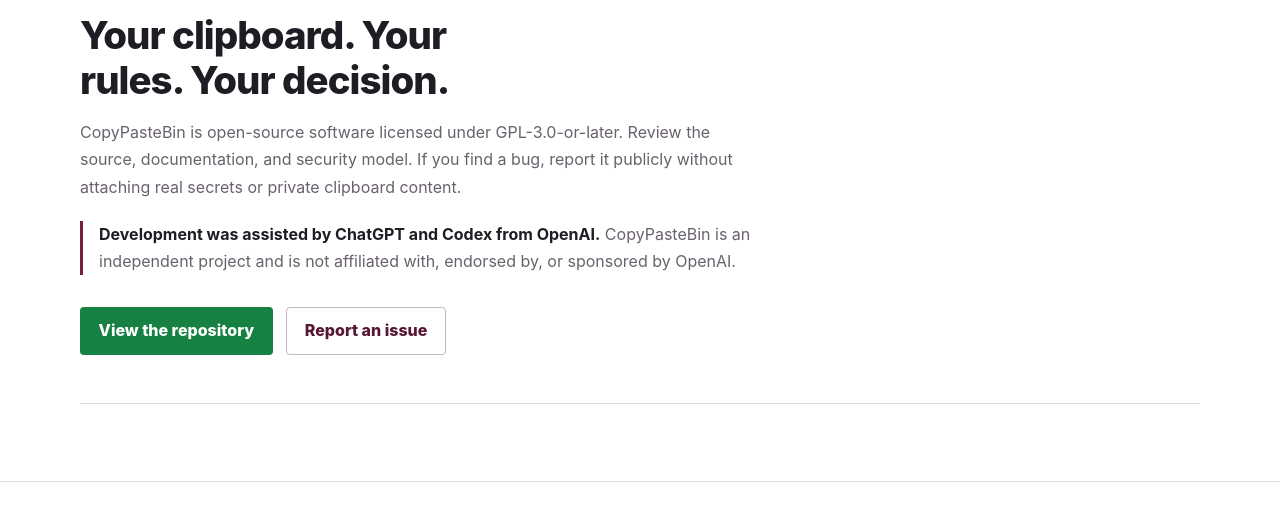
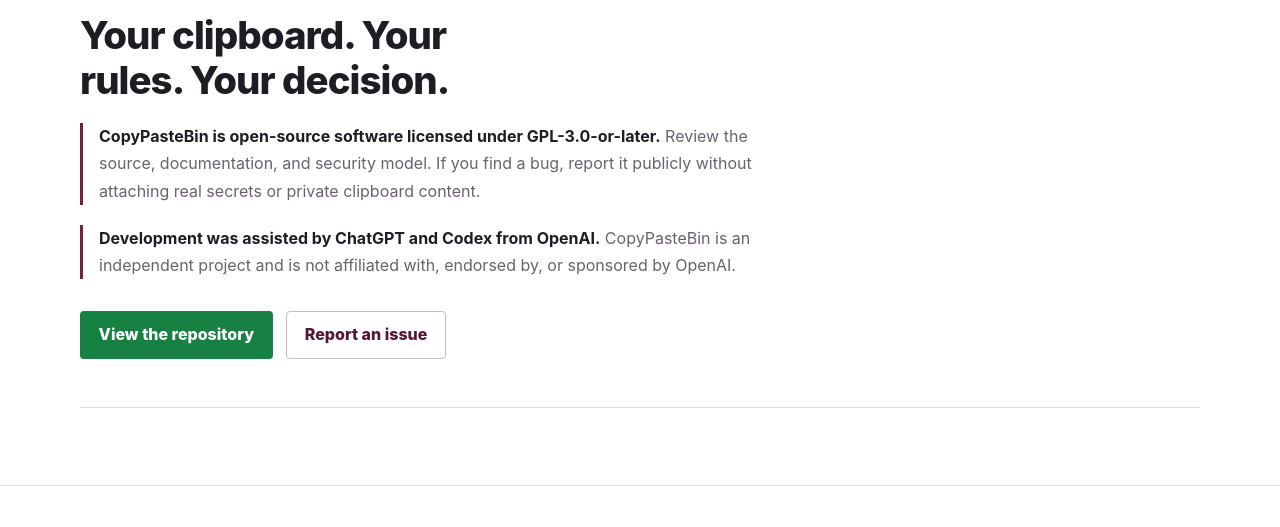
Before and after one commit to kozlowska-anna/CopyPasteBin, a plain HTML site: page en/index.html in a window 1280 px wide. Shown: the part 8737-9264 px from the top of the page. Drawn offline with Linux system fonts and the light colour scheme.

Commit message:
Emphasize open-source licensing on website

```diff
--- a/en/index.html
+++ b/en/index.html
@@ -116,7 +116,7 @@
         </div>
       </section>
 
-      <section class="section"><div class="container"><div class="cta"><p class="eyebrow">Open source</p><h2>Your clipboard. Your rules. Your decision.</h2><p>CopyPasteBin is open-source software licensed under GPL-3.0-or-later. Review the source, documentation, and security model. If you find a bug, report it publicly without attaching real secrets or private clipboard content.</p><p class="project-credit"><strong>Development was assisted by ChatGPT and Codex from OpenAI.</strong> CopyPasteBin is an independent project and is not affiliated with, endorsed by, or sponsored by OpenAI.</p><div class="hero-actions"><a class="button button-primary" href="https://github.com/kozlowska-anna/CopyPasteBin">View the repository</a><a class="button button-secondary" href="https://github.com/kozlowska-anna/CopyPasteBin/issues">Report an issue</a></div></div></div></section>
+      <section class="section"><div class="container"><div class="cta"><p class="eyebrow">Open source</p><h2>Your clipboard. Your rules. Your decision.</h2><p class="project-credit"><strong>CopyPasteBin is open-source software licensed under GPL-3.0-or-later.</strong> Review the source, documentation, and security model. If you find a bug, report it publicly without attaching real secrets or private clipboard content.</p><p class="project-credit"><strong>Development was assisted by ChatGPT and Codex from OpenAI.</strong> CopyPasteBin is an independent project and is not affiliated with, endorsed by, or sponsored by OpenAI.</p><div class="hero-actions"><a class="button button-primary" href="https://github.com/kozlowska-anna/CopyPasteBin">View the repository</a><a class="button button-secondary" href="https://github.com/kozlowska-anna/CopyPasteBin/issues">Report an issue</a></div></div></div></section>
     </main>
 
     <footer class="site-footer"><div class="container"><div class="footer-grid"><div class="footer-brand"><img src="../assets/images/logo.png" width="48" height="48" alt=""><div><strong>CopyPasteBin</strong><span>Local clipboard protection for GNOME.</span></div></div><div><strong>Documentation</strong><ul class="footer-links"><li><a href="https://github.com/kozlowska-anna/CopyPasteBin/blob/main/README.md">Project overview</a></li><li><a href="https://github.com/kozlowska-anna/CopyPasteBin/blob/main/docs/offline-installation.en.md">Installation</a></li><li><a href="https://github.com/kozlowska-anna/CopyPasteBin/blob/main/SECURITY.md">Security</a></li></ul></div><div><strong>Project</strong><ul class="footer-links"><li><a href="https://github.com/kozlowska-anna/CopyPasteBin">GitHub</a></li><li><a href="https://github.com/kozlowska-anna/CopyPasteBin/blob/main/LICENSE">GPL-3.0-or-later</a></li><li><a href="https://github.com/kozlowska-anna/CopyPasteBin/issues">Issue tracker</a></li></ul></div></div><div class="footer-bottom"><span>© 2026 Anna Kozłowska</span><span>No cookies, trackers, or external assets.</span></div></div></footer>
```
Also changed, not shown: index.html (+1 -1 lines).
